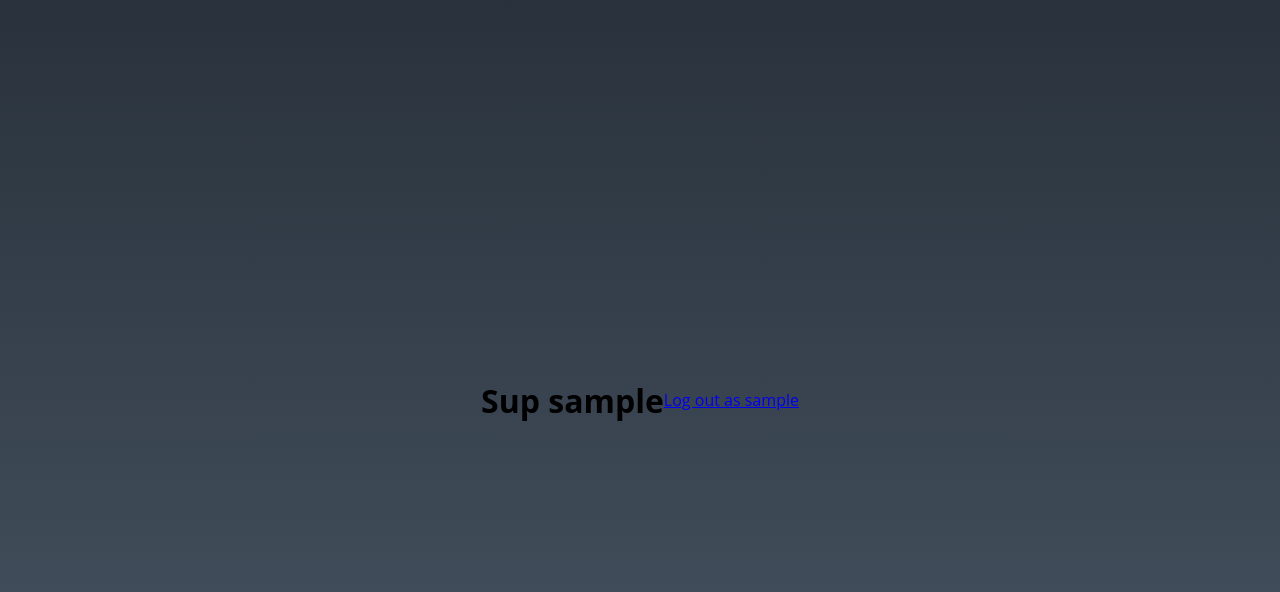
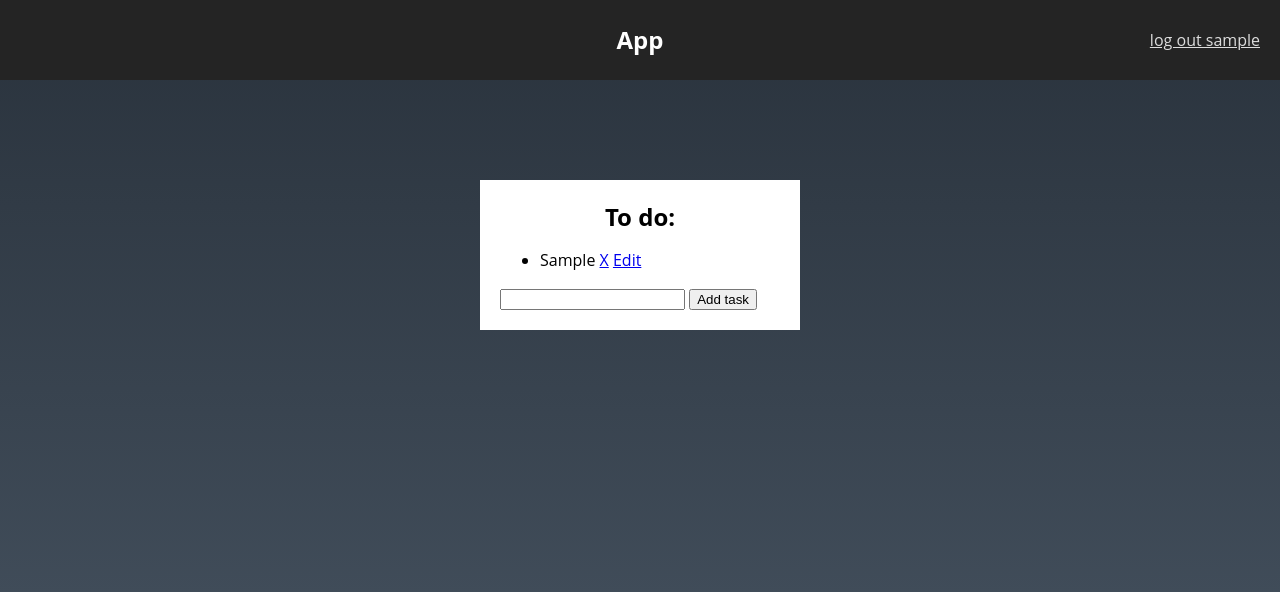
Before and after one commit to oMatti/app, a PHP site: page /new.php in a window 1280 px wide. Shown: the top 592 px of the page. Run offline with PHP 8.4, Linux system fonts and the light colour scheme; the visitor is signed in with stand-in values (Sample User, id 1); tables that the repository leaves empty or names only in its code hold one stand-in row (values such as "Sample post").

Commit message:
Added a todo list with edit and delete functions

```diff
--- /dev/null
+++ b/Includes/functions.php
@@ -0,0 +1,33 @@
+<?php
+
+  function usernameExists($username) {
+    global $connection;
+
+    $query = "SELECT username FROM users WHERE username = '$username'";
+    $result = mysqli_query($connection, $query);
+
+    if (mysqli_num_rows($result) > 0) {
+      return true;
+    }
+    else {
+      return false;
+    }
+  }
+
+  function addTask() {
+    global $connection;
+
+    if (isset($_POST['taskName'])) {
+      $title = $_POST['taskName'];
+      $userID = $_SESSION['id'];
+
+      $query = "INSERT INTO tasks(task, userid)";
+      $query .= "VALUES('$title', '$userID')";
+
+      $addTaskQuery = mysqli_query($connection, $query);
+    }
+    else {
+      echo "Wtf?";
+    }
+  }
+ ?>
--- a/Includes/header.php
+++ b/Includes/header.php
@@ -1,3 +1,9 @@
+<?php
+include "db.php";
+include 'functions.php';
+
+
+ ?>
 <!DOCTYPE html>
 <html>
   <head>
@@ -6,4 +12,4 @@
     <link rel="stylesheet" href="css/app.css">
     <link rel="stylesheet" href="css/animate.css">
   </head>
-<body>
+<body id="<?php if (isset($bodyID)) { echo $bodyID; }?>">
--- a/css/app.css
+++ b/css/app.css
@@ -11,8 +11,10 @@ html, body{
   height: 100%;
 }
 body{
+  margin: 0 auto;
+}
+#login, #register{
   display: flex;
-  margin: 0 auto;
   justify-content: center;
   align-items: center;
 }
@@ -50,5 +52,44 @@ body{
   margin: 5px auto 0;
   text-align: center;
   text-decoration: none;
+  color: #3498db;
+}
+#alert {
+   background: #e74c3c;
+   border-radius: 4px;
   color: #fff;
+   line-height: 50px;
+   margin: 15px auto 0;
+   text-align: center;
+   width: 320px;
+ }
+ nav {
+   background: #242424;
+   color: #fff;
+   height: 80px;
+  line-height: 80px;
+   padding: 0 20px;
+   position: relative;
+   text-align: center;
+ }
+ nav a {
+   color: #ddd;
+   float: right;
 }
+ /*Logo*/
+ nav h1 {
+   margin: 0 auto;
+  position: absolute;
+   top: 50%;
+   left: 50%;
+   transform: translate(-50%, -50%);
+ }
+ section {
+   background: #fff;
+   margin: 100px auto 0;
+   padding: 20px;
+   width: 320px;
+ }
+ section h2 {
+  margin: 0 auto;
+   text-align: center;
--- a/new.php
+++ b/new.php
@@ -1,15 +1,49 @@
 <?php
-session_start();
+
 $title = "Welcome";
 include "includes/header.php";
+session_start();
+
+if (isset($_POST['addTask'])) {
+  addTask();
+}
+
+
 ?>
 
-<?php if($_SESSION['username']) : ?>
-<h1>Sup <?php echo $_SESSION['username']; ?></h1>
-<a href="logout.php">Log out as <?php echo $_SESSION['username']; ?></a>
+<?php if(isset($_SESSION['username'])) : ?>
+<nav>
+  <a href="logout.php">log out <?php echo $_SESSION['username']; ?></a>
+  <h1>App</h1>
+</nav>
+
+<section>
+  <h2>To do:</h2>
+  <ul>
+    <?php
+    $query = "SELECT * FROM tasks WHERE userid = {$_SESSION['id']}";
+    $result = mysqli_query($connection, $query);
+
+
+
+    while ($row = mysqli_fetch_array($result)) :
+?>
+<li>
+      <?php  echo  $row['task'] ;?>
+    <a href="includes/delete.php?taskID=<?php echo $row['id'];?>">X</a>
+    <a href="includes/edit.php?taskID=<?php echo $row['id'];?>&taskName=<?php echo $row['task'];?>">Edit</a>
+</li>
+
+    <?php endwhile; ?>
+  </ul>
+
+<form class="" action="new.php" method="post">
+  <input type="text" name="taskName" value="">
+  <input type="submit" name="addTask" value="Add task">
+</form>
+</section>
+
 <?php else : ?>
 <h1>GTFO</h1>
 <a href="login.php">Login now</a>
 <?php endif; ?>
-  </body>
-</html>
```
Also changed, not shown: Includes/delete.php (added, +24 -0 lines), Includes/edit.php (added, +44 -0 lines), login.php (+22 -8 lines), register.php (+12 -10 lines).
